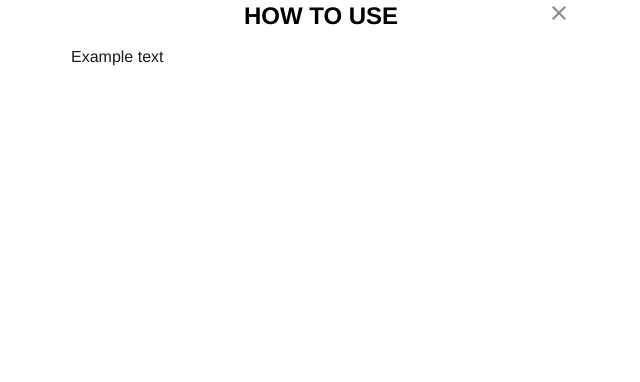
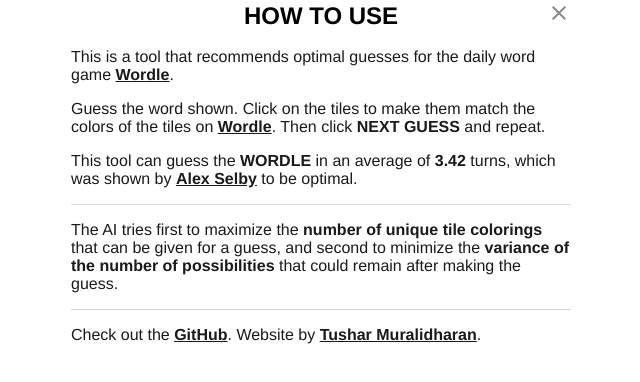
Before and after one commit to tusharmurali/wordle-ai, a plain HTML site: page index.html in a window 1280 px wide. Both pictures are taken after a click on the element 406 px from the left and 27 px from the top of the page. Shown: the whole page, without its empty margins (319-959 px from the left). Drawn offline with Linux system fonts and the light colour scheme.

Commit message:
Add modal text

```diff
--- a/index.html
+++ b/index.html
@@ -52,7 +52,13 @@
                     </div>
                 </header>
                 <div class="instructions">
-                    <p>Example text</p>
+                    <p>This is a tool that recommends optimal guesses for the daily word game <a target="_blank" href="https://www.powerlanguage.co.uk/wordle/"><strong>Wordle</strong></a>.</p>
+                    <p>Guess the word shown. Click on the tiles to make them match the colors of the tiles on <a target="_blank" href="https://www.powerlanguage.co.uk/wordle/"><strong>Wordle</strong></a>. Then click <strong>NEXT GUESS</strong> and repeat.</p>
+                    <p>This tool can guess the <strong>WORDLE</strong> in an average of <strong>3.42</strong> turns, which was shown by <a target="_blank" href="http://sonorouschocolate.com/notes/index.php?title=The_best_strategies_for_Wordle"><strong>Alex Selby</strong></a> to be optimal.</p>
+                    <div style="border-top: 1px solid #d3d6da; border-bottom: 1px solid #d3d6da;">
+                        <p>The AI tries first to maximize the <strong>number of unique tile colorings</strong> that can be given for a guess, and second to minimize the <strong>variance of the number of possibilities</strong> that could remain after making the guess.</p>
+                    </div>
+                    <p>Check out the <a target="_blank" href="https://github.com/tusharmurali/wordle-ai"><strong>GitHub</strong></a>. Website by <a target="_blank" href="https://github.com/tusharmurali"><strong>Tushar Muralidharan</strong></a>.</p>
                 </div>
             </div>
         </div>
--- a/style.css
+++ b/style.css
@@ -137,6 +137,10 @@
     color: #1a1a1b;
 }
 
+.instructions a {
+    color: #1a1a1b;
+}
+
 .instructions p {
     display: block;
     margin-block-start: 1em;
```
